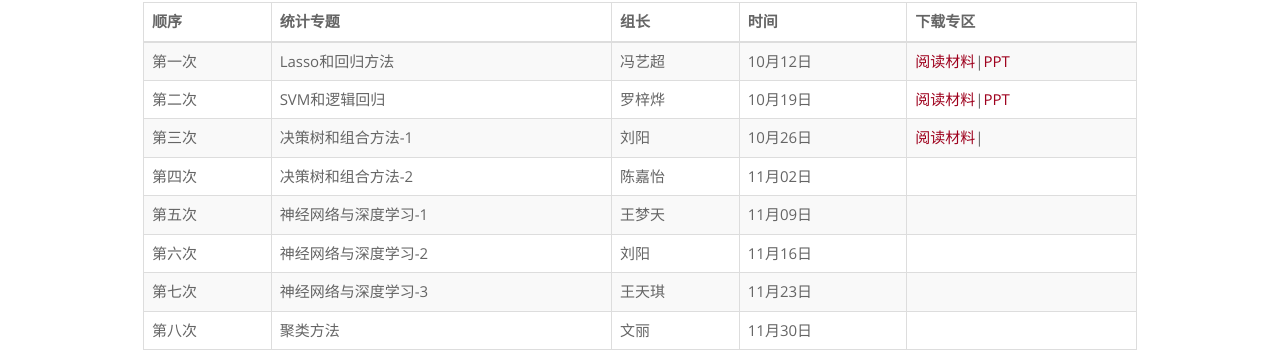
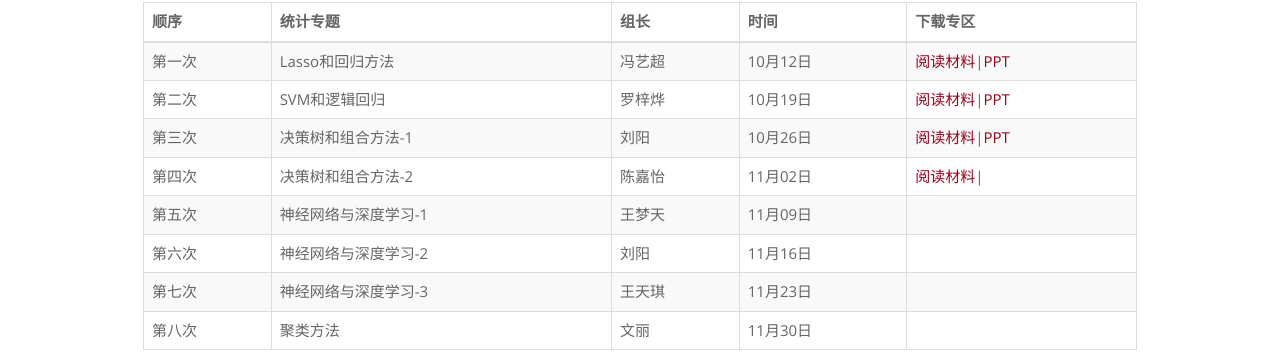
Before and after one commit to rucdmc/rucdmc.github.io, a Jekyll site: the page built from index.html, in a window 1280 px wide. Shown: the part 616-968 px from the top of the page. Built offline with Jekyll 4.4.1, drawn with Linux system fonts in a browser that asks for light colours.

Commit message:
add decision tree

```diff
--- a/index.html
+++ b/index.html
@@ -114,14 +114,14 @@
             <td>决策树和组合方法-1</td>
             <td>刘阳</td>
             <td>10月26日</td>
-            <td><a href="https://pan.baidu.com/s/1MK8kZ5q-e_369pJwjRfvPg">阅读材料</a>|</td>
+            <td><a href="https://pan.baidu.com/s/1MK8kZ5q-e_369pJwjRfvPg">阅读材料</a>|<a href="https://pan.baidu.com/s/1p4OWgv2bA-iETTZCl7E0BA">PPT</a></td>
         </tr>
         <tr>
             <td>第四次</td>
             <td>决策树和组合方法-2</td>
             <td>陈嘉怡</td>
             <td>11月02日</td>
-            <td></td>
+            <td><a href="https://pan.baidu.com/s/1tWFonJbS5Voc2PHZunKiUw">阅读材料</a>|</td>
         </tr>
         <tr>
             <td>第五次</td>
```
